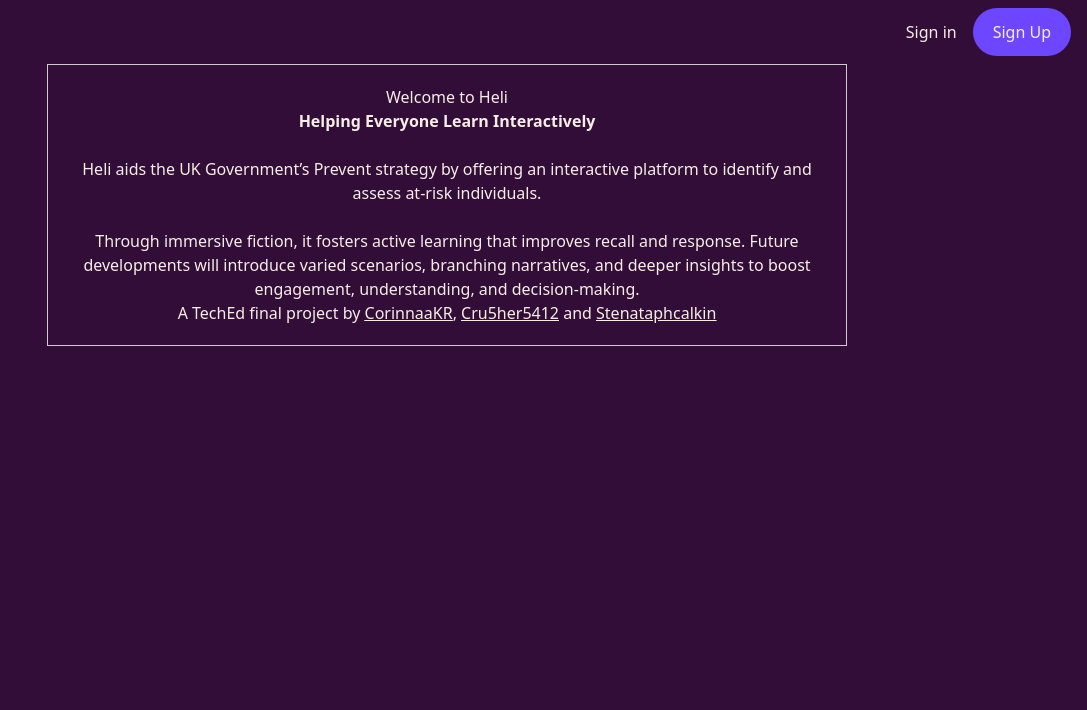
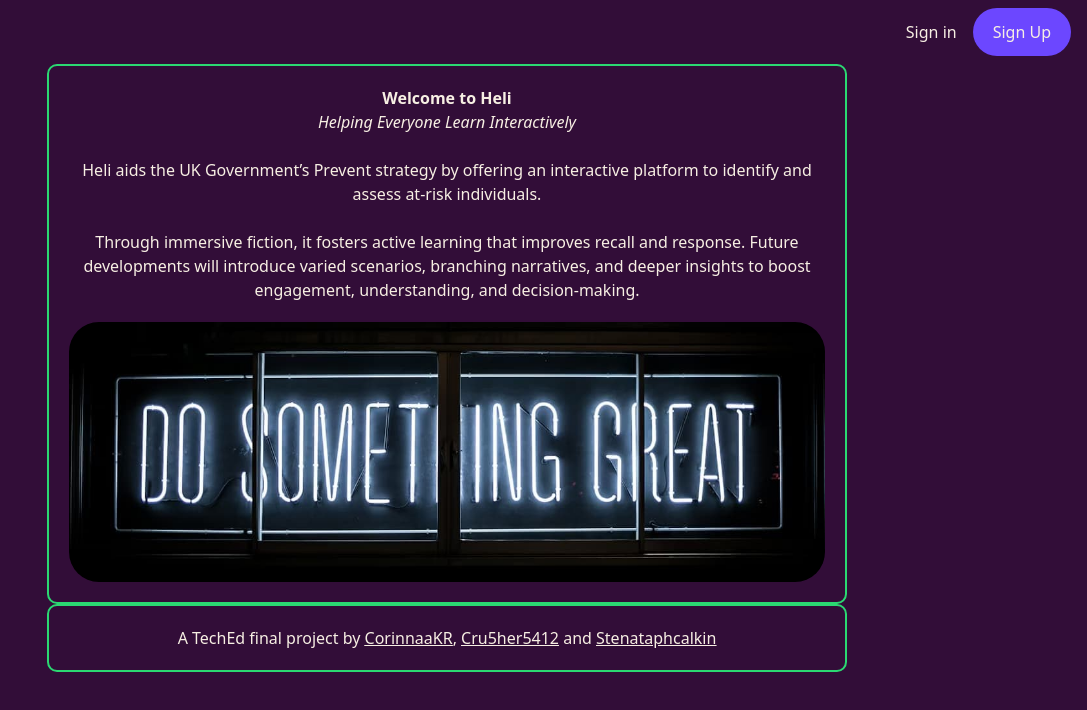
Before and after one commit to CorinnaaKR/WK12-GroupProject, a Next.js app: page / in a window 1280 px wide. Shown: the top 710 px of the page, without its empty margins (193-1280 px from the left). Built offline with nearby package versions, Linux system fonts and the light colour scheme; no server answers; the database is empty.

Commit message:
Style changes applied to main, about and layout. Fixing footer render issue.

```diff
--- a/src/app/layout.js
+++ b/src/app/layout.js
@@ -9,6 +9,7 @@ import {
   UserButton,
 } from "@clerk/nextjs";
 import Navbar from "@/components/Navbar";
+import Footer from "@/components/Footer";
 const geistSans = Geist({
   variable: "--font-geist-sans",
   subsets: ["latin"],
@@ -52,7 +53,24 @@ export default function RootLayout({ children }) {
               <Navbar />
             </SignedIn>
           </header>
-          {children}
+          <main className="flex-grow">
+             {children}
+          </main>
+
+          <div className="footerPlacement">
+             <div
+      style={{
+  textAlign: "center",
+        maxWidth: "800px",
+        margin: "0 auto",
+        padding: "20px",
+        border: "2px solid #2BD872",
+        borderRadius: "10px"
+      }}
+    >
+             <Footer />
+          </div>
+          </div>
         </body>
       </html>
     </ClerkProvider>
--- a/src/app/page.js
+++ b/src/app/page.js
@@ -2,9 +2,12 @@
 // import CommentsPage from "@/app/comments/page.js";
 // import FeedbackPage from "@/app/feedback/page.js";
 import Header from "@/components/Header.jsx";
-import Footer from "@/components/Footer.jsx";
+// import Footer from "@/components/Footer.jsx";
 import { currentUser } from "@clerk/nextjs/server";
 import { db } from "@/utils/dbConnection";
+import Image from "next/image";
+import DoSomethingGreatImage from "@/assets/DoSomethingGreat2.jpg";
+
 
 export default async function Home() {
   let currUser;
@@ -38,16 +41,17 @@ export default async function Home() {
   return (
     <div
       style={{
-        textAlign: "center",
+  textAlign: "center",
         maxWidth: "800px",
         margin: "0 auto",
         padding: "20px",
-        border: "1px solid #ccc",
+        border: "2px solid #2BD872",
+        borderRadius: "10px"
       }}
     >
       {" "}
       <Header />
-      <h2><b>Helping Everyone Learn Interactively</b></h2>
+      <h2><i>Helping Everyone Learn Interactively</i></h2>
       <br />
       <p>
         Heli aids the UK Government’s Prevent strategy by offering an interactive platform to identify and assess at-risk individuals.
@@ -56,11 +60,25 @@ export default async function Home() {
       <p>
         Through immersive fiction, it fosters active learning that improves recall and response. Future developments will introduce varied scenarios, branching narratives, and deeper insights to boost engagement, understanding, and decision-making.
       </p>
+
+      <Image
+        src={DoSomethingGreatImage}
+        alt="Do Something Great Neon Sign"
+        width={800}
+        height={300}
+        style={{
+            maxWidth: "100%",
+            height: "auto",
+            marginTop: "20px",
+            borderRadius: "30px",
+            // boxShadow: "0 8px 16px rgba(0, 0, 0, 0.4)",
+        }}
+      />
 {/*
 
       {/* <CommentsPage /> */}
       {/* <FeedbackPage /> */}
-      <Footer />
+      {/* <Footer /> */}
     </div>
   );
 }
--- a/src/components/Header.jsx
+++ b/src/components/Header.jsx
@@ -1,7 +1,7 @@
 export default function Header() {
   return (
     <>
-      <h1>Welcome to Heli</h1>
+      <h1><b>Welcome to Heli</b></h1>
       {/* about us */}
       {/* resources */}
       {/* story */}
```
Also changed, not shown: src/assets/DoSomethingGreat2.jpg (added), src/components/Navbar.jsx (line endings or trailing spaces).
